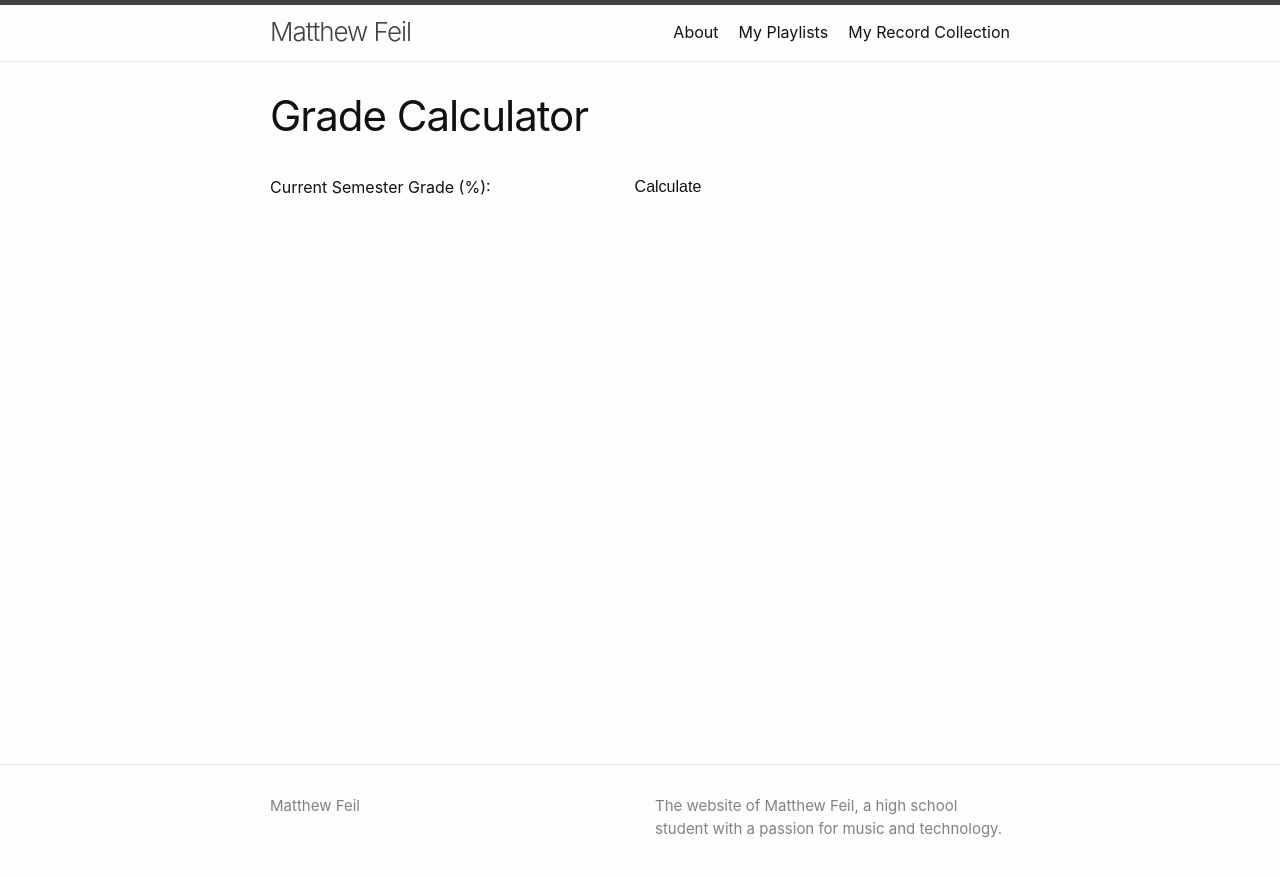
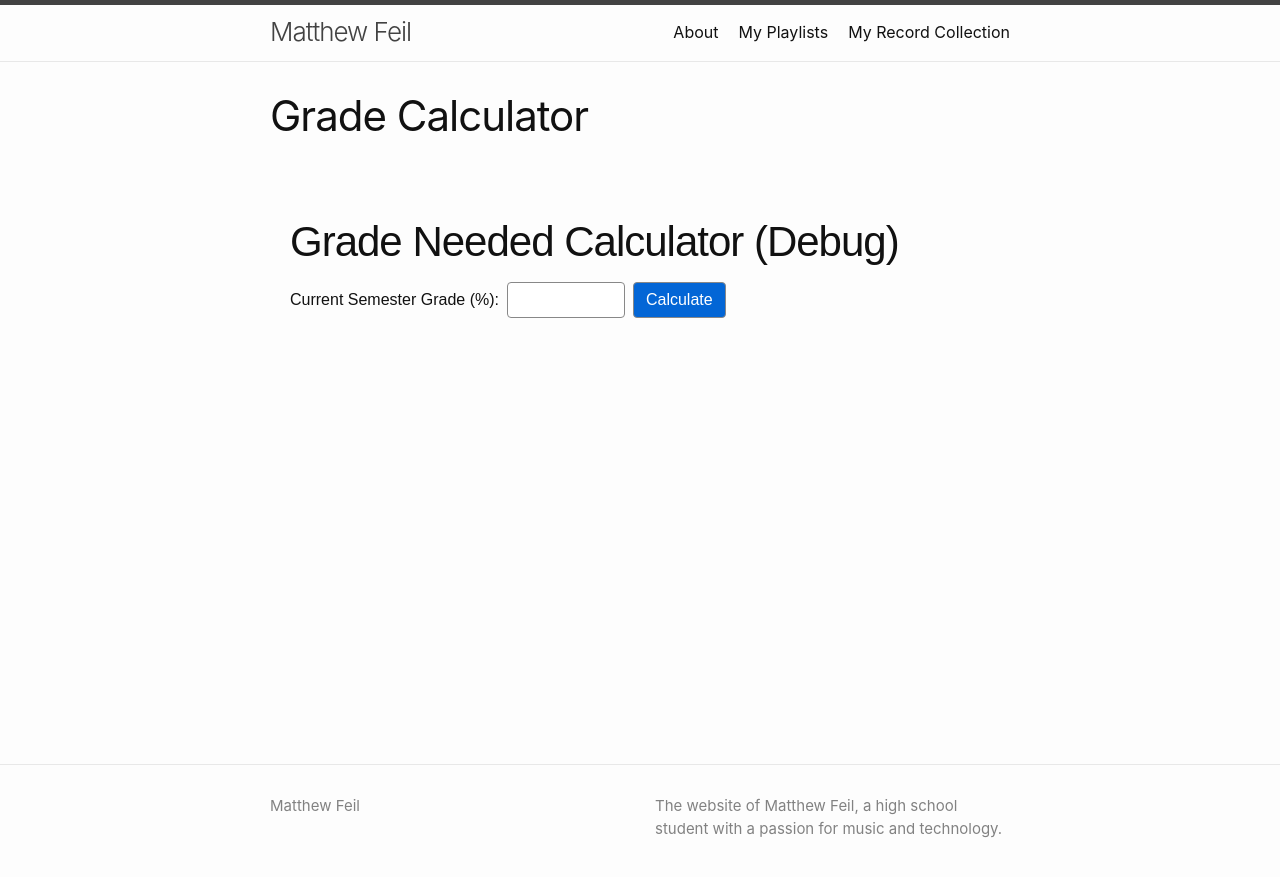
Before and after one commit to MatthewFeil/MatthewFeil.github.io, a Jekyll site: the page built from gradecalculator.html, in a window 1280 px wide. Shown: the top 877 px of the page. Built offline with Jekyll 4.4.1, drawn with Linux system fonts in a browser that asks for light colours.

Commit message:
5/12/25-13:39-update calculator style

```diff
--- a/gradecalculator.html
+++ b/gradecalculator.html
@@ -4,85 +4,73 @@ title: Grade Calculator
 permalink: /grade-calculator/
 ---
 <style>
-    /* Controls container to keep input and button aligned */
+    /* Container for the calculator */
+    .calculator {
+      font-family: Arial, sans-serif;
+      max-width: 700px;
+      margin: 2em auto;
+      padding: 1em;
+    }
+
+    /* Controls: label, input, button inline */
     #controls {
       display: flex;
       align-items: center;
+      gap: 0.5em;
       flex-wrap: wrap;
-      gap: 0.5em;
       margin: 0.5em 0;
     }
 
-    /* Reset margins on inline inputs/buttons */
-    input,
-    button {
+    /* Inputs and buttons with explicit borders */
+    .calculator input,
+    .calculator button {
+      -webkit-appearance: none;
+      background-color: var(--color-canvas-default, #fff);
+      color: var(--color-text-primary, #000);
+      border: 1px solid var(--color-text-secondary, #888);
+      border-radius: var(--border-radius, 4px);
+      padding: 0.5em 0.75em;
       font-size: 1em;
-      padding: 0.5em;
-      margin: 0;
     }
 
+    /* Button accent styling */
+    .calculator button {
+      background-color: var(--color-primary, #0366d6);
+      color: var(--color-primary-foreground, #fff);
+      cursor: pointer;
+    }
+
+    /* Table styling */
     table {
       width: 100%;
       border-collapse: collapse;
       margin-top: 1em;
     }
-
-    th,
-    td {
+    th, td {
       border: 1px solid #ccc;
       padding: 0.5em;
       text-align: center;
     }
+    th { background: #f4f4f4; }
+    .impossible { color: #d00; }
+    .guaranteed { color: #080; }
 
-    th {
-      background: #f4f4f4;
-    }
-
-    .impossible {
-      color: #d00;
-    }
-
-    .guaranteed {
-      color: #080;
-    }
-
-    .calculator input,
-.calculator button {
-  /* keep your existing styles… */
-  -webkit-appearance: none;
-  background-color: var(--color-canvas-default);
-  color:            var(--color-text-primary);
-  border-radius:    var(--border-radius);
-  padding:          0.5em 0.75em;
-  font-size:        1em;
-
-  /* ← add this: */
-  border: 1px solid var(--color-text-secondary);
-}
-
-/* Button accent style */
-.calculator button {
-  background-color: var(--color-primary);
-  color:            var(--color-primary-foreground);
-  cursor:           pointer;
-
-  /* override the shared border if you want it the same accent color */
-  /* border: 1px solid var(--color-primary); */
-}
-
+    /* Dark mode overrides */
     @media (prefers-color-scheme: dark) {
       .calculator input,
       .calculator button {
-    background-color: var(--color-bg-contrast);
-    color:            var(--color-text-primary);
-    /* dark-mode border: */
-    border: 1px solid var(--color-text-secondary);
+        background-color: var(--color-bg-contrast, #1e1e1e);
+        color: var(--color-text-primary, #e0e0e0);
+        border-color: var(--color-text-secondary, #444);
       }
+      th, td { border-color: #444; }
+      th { background: #2a2a2a; }
     }
-
   </style>
-
+</head>
+<body>
   <div class="calculator">
+    <h1>Grade Needed Calculator (Debug)</h1>
     <div id="controls">
       <label for="currentGrade">Current Semester Grade (%):</label>
       <input type="number" id="currentGrade" min="0" max="100" step="0.01" />
@@ -99,76 +87,30 @@ permalink: /grade-calculator/
       <tbody></tbody>
     </table>
   </div>
-
   <script>
     const gradeScale = [
-      { name: 'A+', low: 98 },
-      { name: 'A',  low: 93 },
-      { name: 'A-', low: 90 },
-      { name: 'B+', low: 87 },
-      { name: 'B',  low: 83 },
-      { name: 'B-', low: 80 },
-      { name: 'C+', low: 77 },
-      { name: 'C',  low: 73 },
-      { name: 'C-', low: 70 },
-      { name: 'D+', low: 67 },
-      { name: 'D',  low: 63 },
-      { name: 'D-', low: 60 },
-      { name: 'F',  low: 0  }
+      { name: 'A+', low: 98 }, { name: 'A', low: 93 }, { name: 'A-', low: 90 },
+      { name: 'B+', low: 87 }, { name: 'B', low: 83 }, { name: 'B-', low: 80 },
+      { name: 'C+', low: 77 }, { name: 'C', low: 73 }, { name: 'C-', low: 70 },
+      { name: 'D+', low: 67 }, { name: 'D', low: 63 }, { name: 'D-', low: 60 }, { name: 'F', low: 0 }
     ];
-
-    function neededFinal(current, target) {
-      return (target - current * 0.8) / 0.2;
-    }
-
+    function neededFinal(current, target) { return (target - current * 0.8) / 0.2; }
     document.getElementById('calculate').addEventListener('click', () => {
       const current = parseFloat(document.getElementById('currentGrade').value);
-      if (isNaN(current)) {
-        alert('Please enter a valid current grade.');
-        return;
-      }
-
-      // Calculate needs for all grades
-      const results = gradeScale.map(g => {
-        const need = neededFinal(current, g.low);
-        return { ...g, need };
-      });
-
-      // Find highest guaranteed grade index
+      if (isNaN(current)) { alert('Please enter a valid current grade.'); return; }
+      const results = gradeScale.map(g => ({ ...g, need: neededFinal(current, g.low) }));
       const guaranteedIndex = results.findIndex(r => r.need <= 0);
-
-      // Determine which grades to display
-      const displayResults = (guaranteedIndex >= 0)
-        ? results.slice(0, guaranteedIndex + 1)
-        : results;
-
-      // Render table
-      const table = document.getElementById('results');
-      const tbody = table.querySelector('tbody');
-      tbody.innerHTML = '';
-
+      const displayResults = (guaranteedIndex >= 0) ? results.slice(0, guaranteedIndex + 1) : results;
+      const table = document.getElementById('results'), tbody = table.querySelector('tbody'); tbody.innerHTML = '';
       displayResults.forEach(r => {
-        let display = r.need.toFixed(2);
-        let cls = '';
-
-        if (r.need > 100) {
-          display = 'Not possible';
-          cls = 'impossible';
-        } else if (r.need <= 0) {
-          display = 'Guaranteed';
-          cls = 'guaranteed';
-        }
-
+        let display = r.need.toFixed(2), cls = '';
+        if (r.need > 100) { display = 'Not possible'; cls = 'impossible'; }
+        else if (r.need <= 0) { display = 'Guaranteed'; cls = 'guaranteed'; }
         const row = document.createElement('tr');
-        row.innerHTML = `
-          <td>${r.name}</td>
-          <td>${r.low.toFixed(2)}</td>
-          <td class="${cls}">${display}</td>
-        `;
+        row.innerHTML = `<td>${r.name}</td><td>${r.low.toFixed(2)}</td><td class="${cls}">${display}</td>`;
         tbody.appendChild(row);
       });
-
       table.hidden = false;
     });
-
   </script>
+</body>
```
Lines whose indentation alone changed are shown as unchanged.
